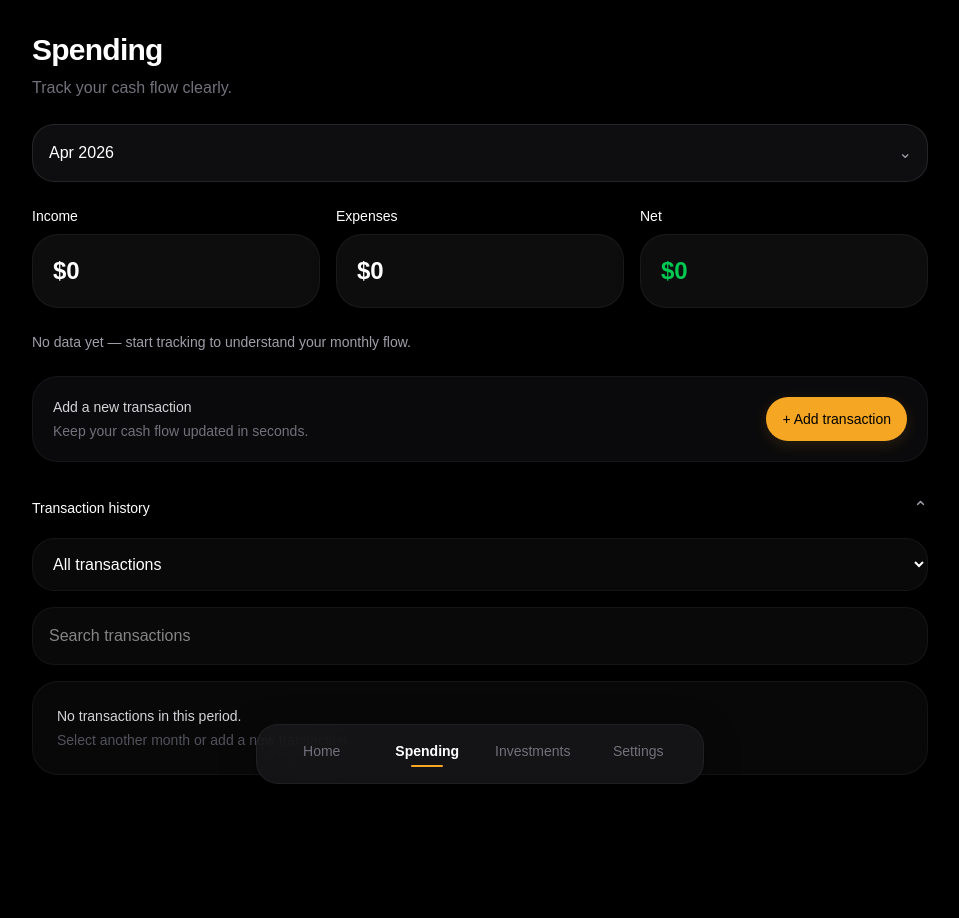
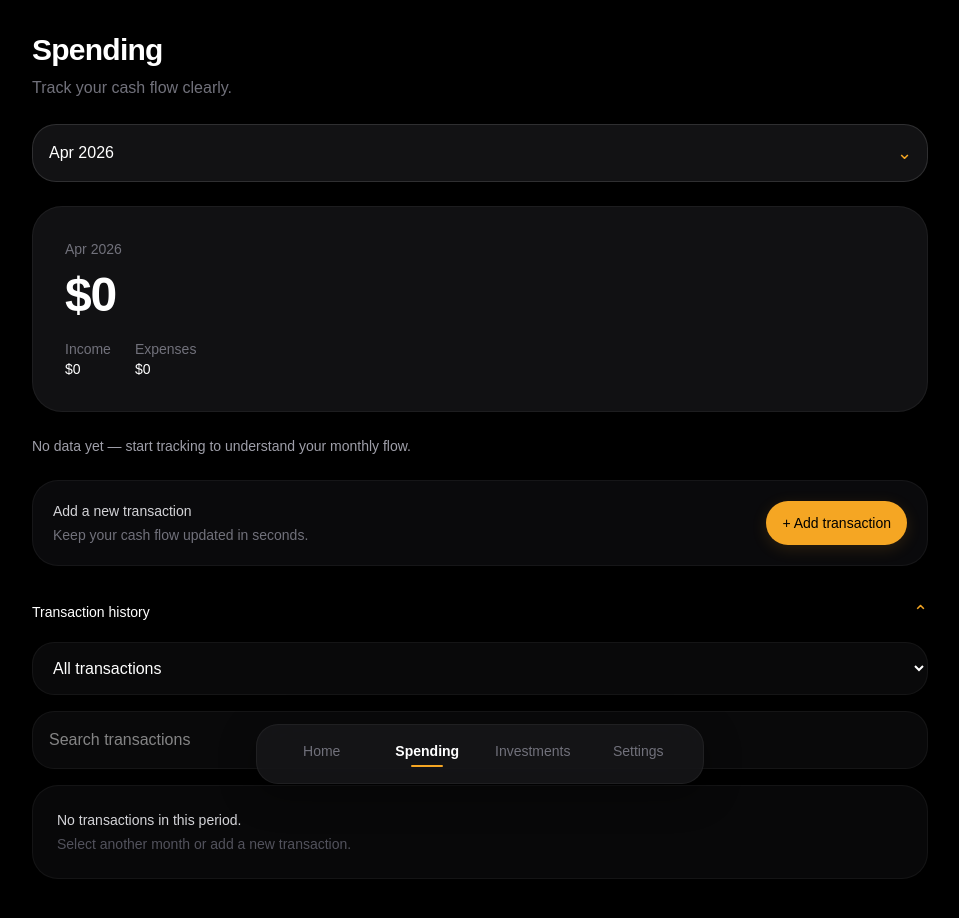
Before and after one commit to chlzn/aera, a Next.js app: page /spending in a window 1280 px wide. Shown: the top 918 px of the page, without its empty margins (160-1119 px from the left). Built offline with nearby package versions, Linux system fonts and the light colour scheme.

Commit message:
refine spending top summary and controls

```diff
--- a/app/spending/page.tsx
+++ b/app/spending/page.tsx
@@ -322,7 +322,7 @@
               <select
                 value={selectedPeriod}
                 onChange={(e) => setSelectedPeriod(e.target.value)}
-                className="w-full appearance-none bg-zinc-900/60 border border-white/10 rounded-[22px] px-4 py-4 pr-10 outline-none transition-all duration-200 ease-out hover:bg-zinc-900/80 active:scale-[0.99]"
+                className="w-full appearance-none bg-zinc-900/75 border border-white/12 rounded-[24px] px-4 py-4 pr-12 text-white outline-none shadow-[0_6px_18px_rgba(0,0,0,0.16)] transition-all duration-200 ease-out hover:bg-zinc-900/90 active:scale-[0.995]"
               >
                 {availablePeriods.map((period) => (
                   <option key={period} value={period}>
@@ -331,41 +331,42 @@
                 ))}
               </select>
 
-              <span className="pointer-events-none absolute right-4 top-1/2 -translate-y-1/2 text-zinc-400">
+              <span className="pointer-events-none absolute right-4 top-1/2 -translate-y-1/2 text-[var(--accent)] text-lg">
                 ⌄
               </span>
             </div>
           </div>
 
-          <section className="grid md:grid-cols-3 gap-4 mb-6">
-            <div>
-              <p className="text-white text-sm font-medium mb-2">Income</p>
-              <div className="rounded-[26px] bg-zinc-900/55 border border-white/5 p-5 shadow-[0_8px_24px_rgba(0,0,0,0.18)]">
-                <p className="text-2xl font-semibold">
-                  {formatCurrency(income, currency)}
+          <section className="mb-6">
+            <div className="rounded-[30px] bg-zinc-900/72 border border-white/5 shadow-[0_14px_40px_rgba(0,0,0,0.28)] p-8">
+              <div>
+                <p className="text-zinc-500 text-sm mb-3">
+                  {formatPeriodLabel(selectedPeriod)}
                 </p>
-              </div>
-            </div>
 
-            <div>
-              <p className="text-white text-sm font-medium mb-2">Expenses</p>
-              <div className="rounded-[26px] bg-zinc-900/55 border border-white/5 p-5 shadow-[0_8px_24px_rgba(0,0,0,0.18)]">
-                <p className="text-2xl font-semibold">
-                  {formatCurrency(expenses, currency)}
-                </p>
-              </div>
-            </div>
-
-            <div>
-              <p className="text-white text-sm font-medium mb-2">Net</p>
-              <div className="rounded-[26px] bg-zinc-900/55 border border-white/5 p-5 shadow-[0_8px_24px_rgba(0,0,0,0.18)]">
-                <p
-                  className={`text-2xl font-semibold ${
-                    net >= 0 ? "text-green-500" : "text-red-500"
+                <h2
+                  className={`text-5xl font-semibold tracking-tight ${
+                    net >= 0 ? "text-white" : "text-white"
                   }`}
                 >
                   {formatCurrency(net, currency)}
-                </p>
+                </h2>
+
+                <div className="mt-5 flex gap-6 flex-wrap text-sm">
+                  <div className="flex flex-col">
+                    <span className="text-zinc-500">Income</span>
+                    <span className="text-white font-medium">
+                      {formatCurrency(income, currency)}
+                    </span>
+                  </div>
+
+                  <div className="flex flex-col">
+                    <span className="text-zinc-500">Expenses</span>
+                    <span className="text-white font-medium">
+                      {formatCurrency(expenses, currency)}
+                    </span>
+                  </div>
+                </div>
               </div>
             </div>
           </section>
@@ -404,7 +405,7 @@
               className="w-full flex items-center justify-between mb-4 text-left"
             >
               <p className="text-white text-sm font-medium">Transaction history</p>
-              <span className="text-zinc-400 text-lg">
+              <span className="text-[var(--accent)] text-lg">
                 {isHistoryOpen ? "⌃" : "⌄"}
               </span>
             </button>
```
